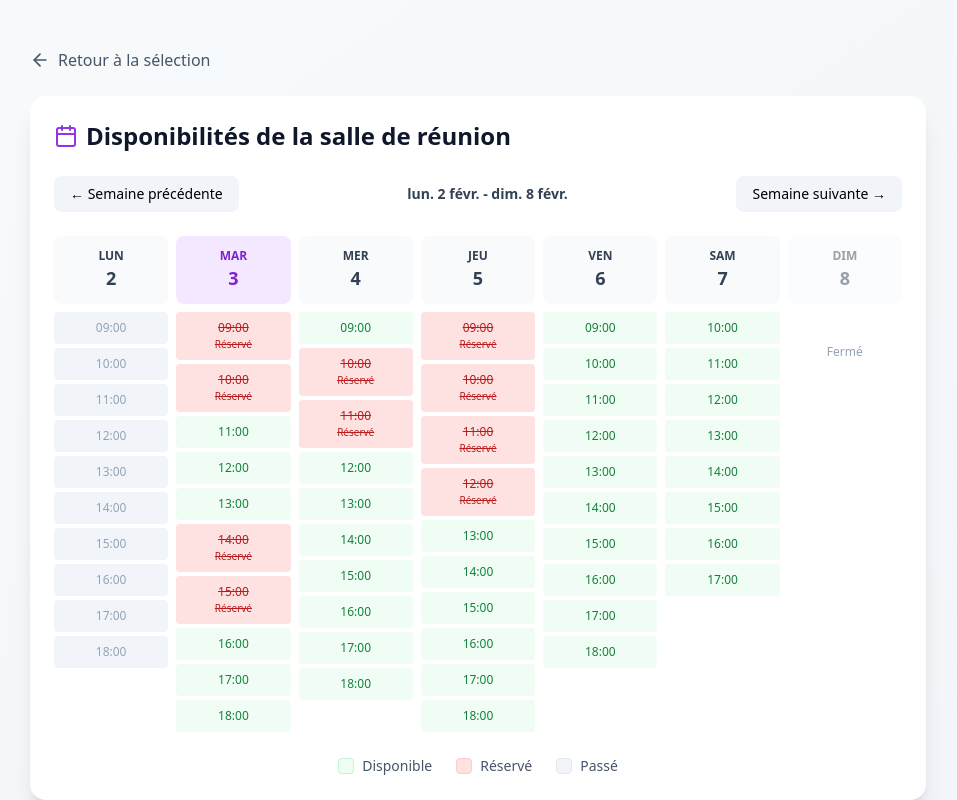
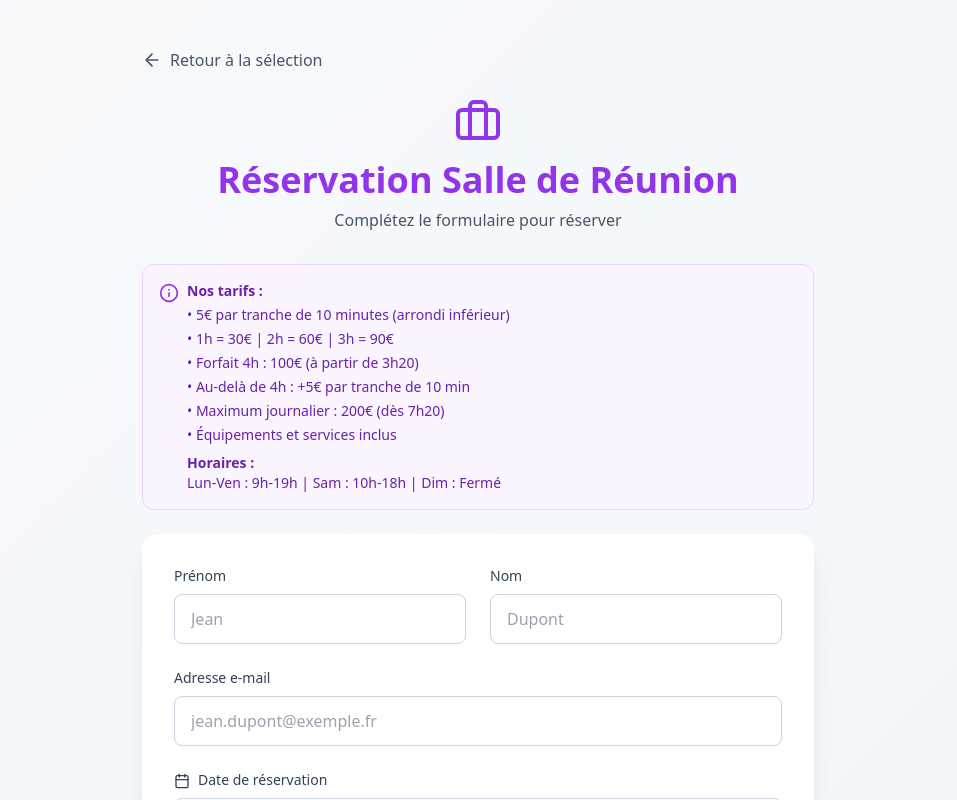
Before and after one commit to konekowork/reservation, a React (Vite) app: page / in a window 1280 px wide. Both pictures are taken after a click on the button 872 px from the left and 506 px from the top of the page. Shown: the top 800 px of the page, without its empty margins (162-1119 px from the left). Built offline with nearby package versions, Linux system fonts and the light colour scheme.

Commit message:
Updated App.tsx

```diff
--- a/src/App.tsx
+++ b/src/App.tsx
@@ -117,180 +117,6 @@ function SelectionPage({ onSelect }: { onSelect: (type: 'coworking' | 'meeting_r
 }
 
 // ========================================
-// COMPOSANT CALENDRIER SALLE DE RÉUNION
-// ========================================
-function MeetingRoomCalendar({ onSelectSlot }: { onSelectSlot: (date: string, startTime: string, endTime: string) => void }) {
-  const [selectedDate, setSelectedDate] = useState<string>(new Date().toISOString().split('T')[0]);
-  const [weekDates, setWeekDates] = useState<Date[]>([]);
-
-  // Réservations fictives pour démonstration (à remplacer par données Supabase plus tard)
-  const mockBookings = [
-    { date: '2026-02-03', startTime: '09:00', endTime: '11:00' },
-    { date: '2026-02-03', startTime: '14:00', endTime: '16:00' },
-    { date: '2026-02-04', startTime: '10:00', endTime: '12:00' },
-    { date: '2026-02-05', startTime: '09:00', endTime: '13:00' },
-  ];
-
-  // Générer les créneaux horaires (9h-19h en semaine, 10h-18h samedi)
-  const generateTimeSlots = (date: Date) => {
-    const dayOfWeek = date.getDay();
-    const slots = [];
-
-    // Dimanche = fermé
-    if (dayOfWeek === 0) return [];
-
-    const startHour = dayOfWeek === 6 ? 10 : 9;
-    const endHour = dayOfWeek === 6 ? 18 : 19;
-
-    for (let hour = startHour; hour < endHour; hour++) {
-      slots.push(`${hour.toString().padStart(2, '0')}:00`);
-    }
-
-    return slots;
-  };
-
-  // Vérifier si un créneau est réservé
-  const isSlotBooked = (date: string, time: string) => {
-    return mockBookings.some(booking => {
-      if (booking.date !== date) return false;
-
-      const slotMinutes = parseInt(time.split(':')[0]) * 60 + parseInt(time.split(':')[1]);
-      const startMinutes = parseInt(booking.startTime.split(':')[0]) * 60 + parseInt(booking.startTime.split(':')[1]);
-      const endMinutes = parseInt(booking.endTime.split(':')[0]) * 60 + parseInt(booking.endTime.split(':')[1]);
-
-      return slotMinutes >= startMinutes && slotMinutes < endMinutes;
-    });
-  };
-
-  // Générer la semaine en cours
-  useEffect(() => {
-    const today = new Date();
-    const currentDay = today.getDay();
-    const diff = currentDay === 0 ? -6 : 1 - currentDay; // Lundi = début de semaine
-
-    const monday = new Date(today);
-    monday.setDate(today.getDate() + diff);
-
-    const week = [];
-    for (let i = 0; i < 7; i++) {
-      const day = new Date(monday);
-      day.setDate(monday.getDate() + i);
-      week.push(day);
-    }
-
-    setWeekDates(week);
-  }, []);
-
-  const formatDate = (date: Date) => {
-    return date.toLocaleDateString('fr-FR', { weekday: 'short', day: 'numeric', month: 'short' });
-  };
-
-  const getDayName = (date: Date) => {
-    return date.toLocaleDateString('fr-FR', { weekday: 'long' });
-  };
-
-  return (
-    <div className="bg-white rounded-2xl shadow-xl p-6">
-      <h2 className="text-2xl font-bold text-slate-900 mb-6 flex items-center">
-        <Calendar className="w-6 h-6 mr-2 text-purple-600" />
-        Disponibilités de la salle de réunion
-      </h2>
-
-      {/* Navigation semaine */}
-      <div className="mb-6 flex items-center justify-between">
-        <button className="px-4 py-2 bg-slate-100 hover:bg-slate-200 rounded-lg transition-colors text-sm">
-          ← Semaine précédente
-        </button>
-        <span className="font-semibold text-slate-700 text-sm">
-          {weekDates.length > 0 && `${formatDate(weekDates[0])} - ${formatDate(weekDates[6])}`}
-        </span>
-        <button className="px-4 py-2 bg-slate-100 hover:bg-slate-200 rounded-lg transition-colors text-sm">
-          Semaine suivante →
-        </button>
-      </div>
-
-      {/* Grille calendrier */}
-      <div className="grid grid-cols-7 gap-2">
-        {/* En-têtes des jours */}
-        {weekDates.map((date, index) => {
-          const isToday = date.toISOString().split('T')[0] === new Date().toISOString().split('T')[0];
-          const isSunday = date.getDay() === 0;
-
-          return (
-            <div
-              key={index}
-              className={`text-center p-3 rounded-lg font-semibold ${
-                isToday ? 'bg-purple-100 text-purple-700' : 'bg-slate-50 text-slate-700'
-              } ${isSunday ? 'opacity-50' : ''}`}
-            >
-              <div className="text-xs uppercase">{getDayName(date).slice(0, 3)}</div>
-              <div className="text-lg">{date.getDate()}</div>
-            </div>
-          );
-        })}
-
-        {/* Créneaux horaires */}
-        {weekDates.map((date, dayIndex) => {
-          const dateString = date.toISOString().split('T')[0];
-          const timeSlots = generateTimeSlots(date);
-          const isSunday = date.getDay() === 0;
-
-          return (
-            <div key={dayIndex} className="space-y-1">
-              {isSunday ? (
-                <div className="text-center text-xs text-slate-400 py-8">Fermé</div>
-              ) : timeSlots.length === 0 ? (
-                <div className="text-center text-xs text-slate-400 py-4">Pas de créneaux</div>
-              ) : (
-                timeSlots.map((time, timeIndex) => {
-                  const isBooked = isSlotBooked(dateString, time);
-                  const isPast = new Date(`${dateString}T${time}`) < new Date();
-
-                  return (
-                    <button
-                      key={timeIndex}
-                      onClick={() => !isBooked && !isPast && onSelectSlot(dateString, time, `${parseInt(time.split(':')[0]) + 1}:00`)}
-                      disabled={isBooked || isPast}
-                      className={`w-full text-xs p-2 rounded transition-all ${
-                        isBooked
-                          ? 'bg-red-100 text-red-700 cursor-not-allowed line-through'
-                          : isPast
-                          ? 'bg-slate-100 text-slate-400 cursor-not-allowed'
-                          : 'bg-green-50 text-green-700 hover:bg-green-100 hover:scale-105 cursor-pointer'
-                      }`}
-                      title={isBooked ? 'Réservé' : isPast ? 'Passé' : 'Disponible'}
-                    >
-                      {time}
-                      {isBooked && <span className="block text-[10px]">Réservé</span>}
-                    </button>
-                  );
-                })
-              )}
-            </div>
-          );
-        })}
-      </div>
-
-      {/* Légende */}
-      <div className="mt-6 flex items-center justify-center gap-6 text-sm">
-        <div className="flex items-center">
-          <div className="w-4 h-4 bg-green-50 border border-green-200 rounded mr-2"></div>
-          <span className="text-slate-600">Disponible</span>
-        </div>
-        <div className="flex items-center">
-          <div className="w-4 h-4 bg-red-100 border border-red-200 rounded mr-2"></div>
-          <span className="text-slate-600">Réservé</span>
-        </div>
-        <div className="flex items-center">
-          <div className="w-4 h-4 bg-slate-100 border border-slate-200 rounded mr-2"></div>
-          <span className="text-slate-600">Passé</span>
-        </div>
-      </div>
-    </div>
-  );
-}
-
-// ========================================
 // FORMULAIRE DE RÉSERVATION (Écran 2)
 // ========================================
 function BookingForm({ type, onBack }: { type: 'coworking' | 'meeting_room'; onBack: () => void }) {
@@ -308,19 +134,6 @@ function BookingForm({ type, onBack }: { type: 'coworking' | 'meeting_room'; onB
   const [isSubmitting, setIsSubmitting] = useState(false);
   const [message, setMessage] = useState<{ type: 'success' | 'error'; text: string } | null>(null);
   const [timeError, setTimeError] = useState('');
-
-  // État pour gérer le mode d'affichage calendrier (salle de réunion uniquement)
-  const [showCalendar, setShowCalendar] = useState(type === 'meeting_room');
-
-  const handleSlotSelection = (date: string, startTime: string, endTime: string) => {
-    setFormData({
-      ...formData,
-      bookingDate: date,
-      arrivalTime: startTime,
-      departureTime: endTime,
-    });
-    setShowCalendar(false);
-  };
 
   useEffect(() => {
     calculateCost();
@@ -395,7 +208,7 @@ function BookingForm({ type, onBack }: { type: 'coworking' | 'meeting_room'; onB
       // ==========================================
 
       if (type === 'coworking') {
-        // LOGIQUE COWORKING
+        // LOGIQUE COWORKING (votre code actuel)
         const MORNING_START = 9 * 60;
         const MORNING_END = 12 * 60 + 30;
         const MORNING_CAP = 14;
@@ -473,38 +286,47 @@ function BookingForm({ type, onBack }: { type: 'coworking' | 'meeting_room'; onB
         }
 } else {
   // LOGIQUE SALLE DE RÉUNION
-  const RATE_PER_10MIN = 5;
-  const FORFAIT_3H = 90;
-  const FORFAIT_3H30 = 95;
-  const FORFAIT_4H = 100;
-  const MAX_PRICE = 200;
-  const MAX_PRICE_THRESHOLD = 7 * 60 + 20;
+  const RATE_PER_10MIN = 5;        // 5€ par tranche de 10 minutes
+  const FORFAIT_3H = 90;           // Forfait 3h : 90€ (3h00 à 3h29)
+  const FORFAIT_3H30 = 95;         // Forfait 3h30 : 95€ (3h30 à 3h59)
+  const FORFAIT_4H = 100;          // Forfait 4h : 100€
+  const MAX_PRICE = 200;           // Plafond maximum : 200€
+  const MAX_PRICE_THRESHOLD = 7 * 60 + 20; // 7h20 en minutes
 
+  // Arrondir aux 10 minutes inférieures
   const roundedMinutes = Math.floor(durationInMinutes / 10) * 10;
   const roundedHours = roundedMinutes / 60;
 
+  // 1️⃣ Si durée >= 7h20 → Prix maximum 200€
   if (durationInMinutes >= MAX_PRICE_THRESHOLD) {
     calculatedCost = MAX_PRICE;
     detail = 'Tarif maximum journalier';
   }
+  // 2️⃣ Forfait 4h exact (4h00)
   else if (roundedHours === 4.0) {
     calculatedCost = FORFAIT_4H;
     detail = 'Forfait 4h';
   }
+  // 3️⃣ Gestion des paliers entre 3h et 4h (arrondi 30min)
   else if (roundedMinutes >= 180 && roundedMinutes < 240) {
+    // De 3h (180min) à juste avant 4h (240min)
+    // Arrondir aux 30 minutes inférieures pour cette tranche
     const rounded30Min = Math.floor(roundedMinutes / 30) * 30;
     const roundedHours30 = rounded30Min / 60;
 
     if (roundedHours30 === 3.0) {
+      // De 3h00 à 3h29 → 90€
       calculatedCost = FORFAIT_3H;
       detail = 'Forfait 3h';
     } else if (roundedHours30 === 3.5) {
+      // De 3h30 à 3h59 → 95€
       calculatedCost = FORFAIT_3H30;
       detail = 'Forfait 3h30';
     }
   }
-  else if (roundedMinutes > 240) {
-    const extraMinutes = roundedMinutes - 240;
+  // 4️⃣ Si durée > 4h et < 7h20 → Forfait 4h + tranches de 10min
+  else if (roundedMinutes > 240) { // Plus de 4h
+    const extraMinutes = roundedMinutes - 240; // 240 min = 4h
     const extraCost = (extraMinutes / 10) * RATE_PER_10MIN;
     calculatedCost = FORFAIT_4H + extraCost;
 
@@ -516,6 +338,7 @@ function BookingForm({ type, onBack }: { type: 'coworking' | 'meeting_room'; onB
       detail = `Forfait 4h (100€) + ${extraMins}min × 5€/10min`;
     }
   }
+  // 5️⃣ Si durée < 3h → Tarification à 5€ par tranche de 10min
   else {
     calculatedCost = (roundedMinutes / 10) * RATE_PER_10MIN;
 
@@ -572,7 +395,7 @@ function BookingForm({ type, onBack }: { type: 'coworking' | 'meeting_room'; onB
             duration: duration,
             cost: cost,
             priceDetail: priceDetail,
-            bookingType: type,
+            bookingType: type, // NOUVEAU : type de réservation
           }),
         }
       );
@@ -615,6 +438,7 @@ function BookingForm({ type, onBack }: { type: 'coworking' | 'meeting_room'; onB
     );
   };
 
+  // Informations tarifaires selon le type
   const pricingInfo = type === 'coworking' ? (
     <ul className="space-y-1">
       <li>• 1€ par tranche de 10 minutes</li>
@@ -628,8 +452,8 @@ function BookingForm({ type, onBack }: { type: 'coworking' | 'meeting_room'; onB
   ) : (
     <ul className="space-y-1">
       <li>• 5€ par tranche de 10 minutes (arrondi inférieur)</li>
-      <li>• 1h = 30€ | 2h = 60€</li>
-      <li>• Forfait 3h : 90€ | Forfait 3h30 : 95€ | Forfait 4h : 100€</li>
+      <li>• 1h = 30€ | 2h = 60€ | 3h = 90€</li>
+      <li>• Forfait 4h : 100€ (à partir de 3h20)</li>
       <li>• Au-delà de 4h : +5€ par tranche de 10 min</li>
       <li>• Maximum journalier : 200€ (dès 7h20)</li>
       <li>• Équipements et services inclus</li>
@@ -642,7 +466,7 @@ function BookingForm({ type, onBack }: { type: 'coworking' | 'meeting_room'; onB
 
   return (
     <div className="py-12 px-4 sm:px-6 lg:px-8">
-      <div className="max-w-4xl mx-auto">
+      <div className="max-w-2xl mx-auto">
         {/* Bouton retour */}
         <button
           onClick={onBack}
@@ -652,31 +476,6 @@ function BookingForm({ type, onBack }: { type: 'coworking' | 'meeting_room'; onB
           Retour à la sélection
         </button>
 
-        {/* Afficher calendrier pour salle de réunion */}
-        {type === 'meeting_room' && showCalendar ? (
-          <>
-            <MeetingRoomCalendar onSelectSlot={handleSlotSelection} />
-            <button
-              onClick={() => setShowCalendar(false)}
-              className="mt-4 w-full bg-purple-600 hover:bg-purple-700 text-white py-3 px-6 rounded-lg transition-colors"
-            >
-              Ou saisir manuellement les horaires →
-            </button>
-          </>
-        ) : (
-          <>
-            {/* Bouton pour revenir au calendrier (salle de réunion uniquement) */}
-            {type === 'meeting_room' && (
-              <button
-                onClick={() => setShowCalendar(true)}
-                className="mb-4 flex items-center text-purple-600 hover:text-purple-700 transition-colors"
-              >
-                <Calendar className="w-4 h-4 mr-2" />
-                Voir le calendrier des disponibilités
-              </button>
-            )}
-
-        <div className="max-w-2xl mx-auto">
         <div className="text-center mb-8">
           <div className="flex items-center justify-center mb-4">
             {type === 'coworking' ? (
@@ -853,9 +652,6 @@ function BookingForm({ type, onBack }: { type: 'coworking' | 'meeting_room'; onB
           Vos données sont sécurisées et ne seront utilisées que pour votre réservation
         </p>
       </div>
-        </>
-        )}
-      </div>
     </div>
   );
 }
```
Lines whose indentation alone changed are shown as unchanged.
